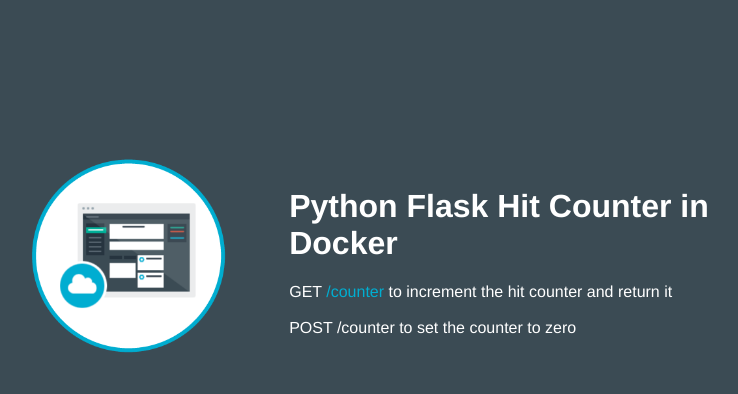
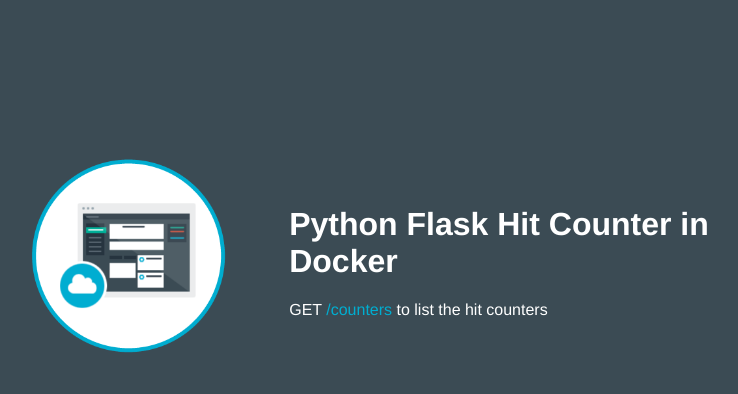
Before and after one commit to nyu-devops/lab-kubernetes, a plain HTML site: page service/static/index.html in a window 1280 px wide. Shown: the whole page, without its empty margins (253-991 px from the left). Drawn offline with Linux system fonts and the light colour scheme; files that its build step writes are made by us from their sources; files whose address does not match are found by name.

```diff
--- a/service/static/index.html
+++ b/service/static/index.html
@@ -16,9 +16,7 @@
       <td>
           <h1 id = "message">Python Flask Hit Counter in Docker</h1>
           <p class='description'>
-          GET <a href="/counter">/counter</a> to increment the hit counter and return it
-          <br><br>
-          POST /counter to set the counter to zero
+          GET <a href="/counters">/counters</a> to list the hit counters
       </td>
   </table>
 </body>
```
Also changed, not shown: 3 other files.
